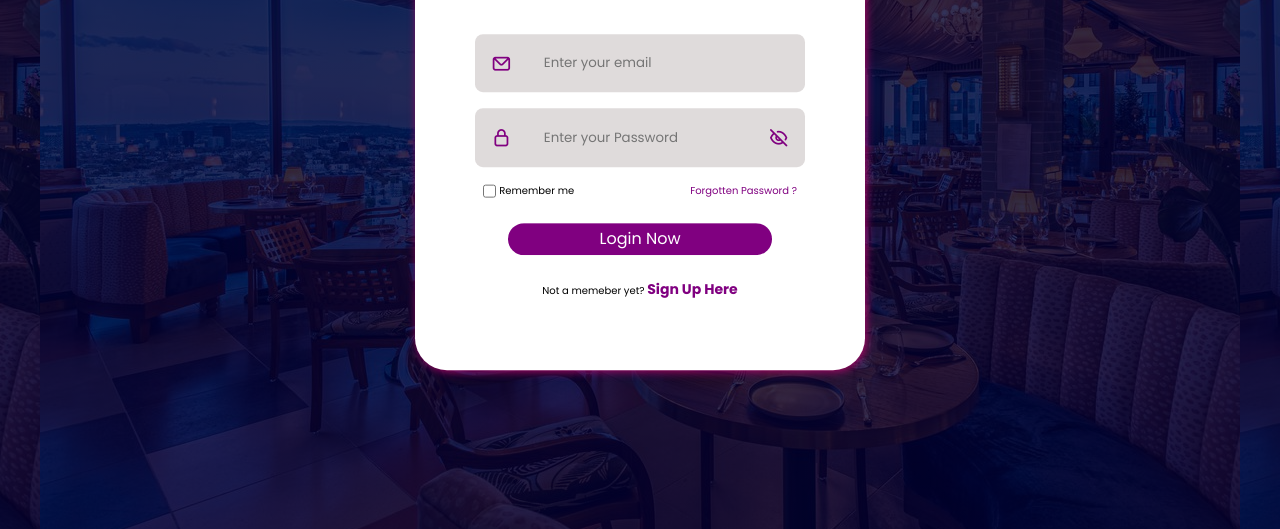
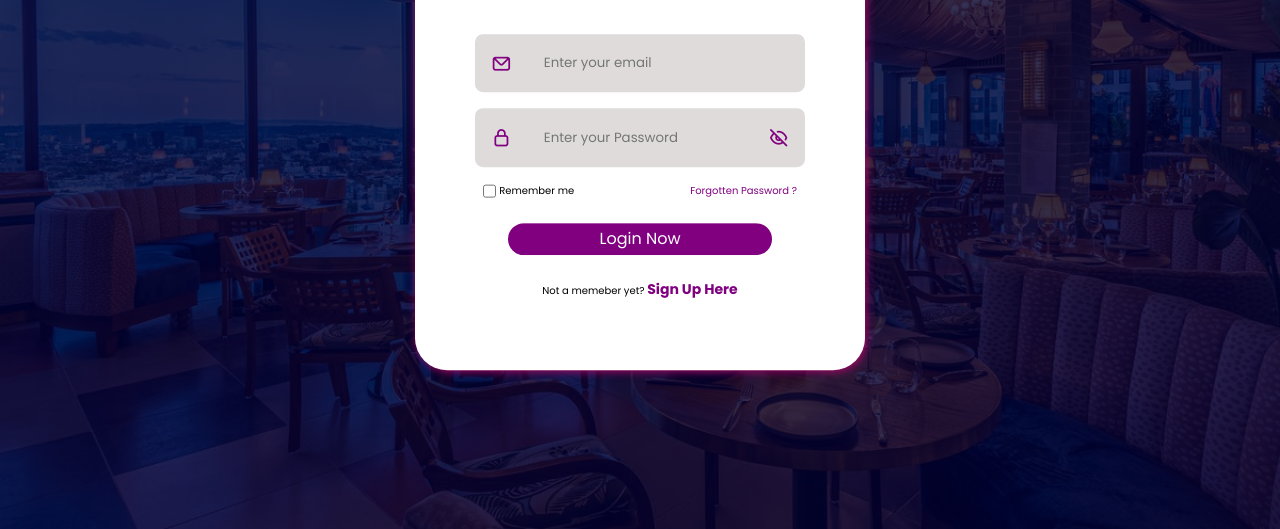
Before and after one commit to 4evacode/Login_signup, a plain HTML site: page index.html in a window 1280 px wide. Shown: the part 271-800 px from the top of the page. Drawn offline with nearby package versions, Linux system fonts and the light colour scheme.

Commit message:
Update styles.css

```diff
--- a/styles.css
+++ b/styles.css
@@ -18,7 +18,7 @@ body {
 
 .container {
     background-image: linear-gradient(rgba(0, 0, 50, 0.8), rgba(0, 0, 50, 0.8)), url(/images/front.jpg);
-    background-position: center;/
+    background-position: center;
     background-size: cover;
     position: relative;
     width: 100%;
```
